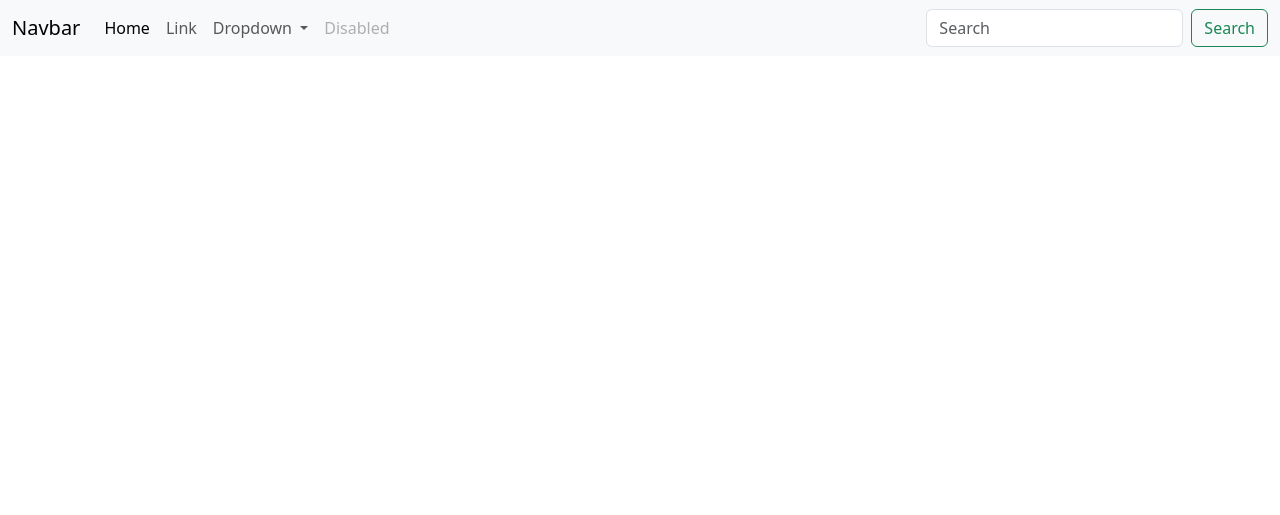
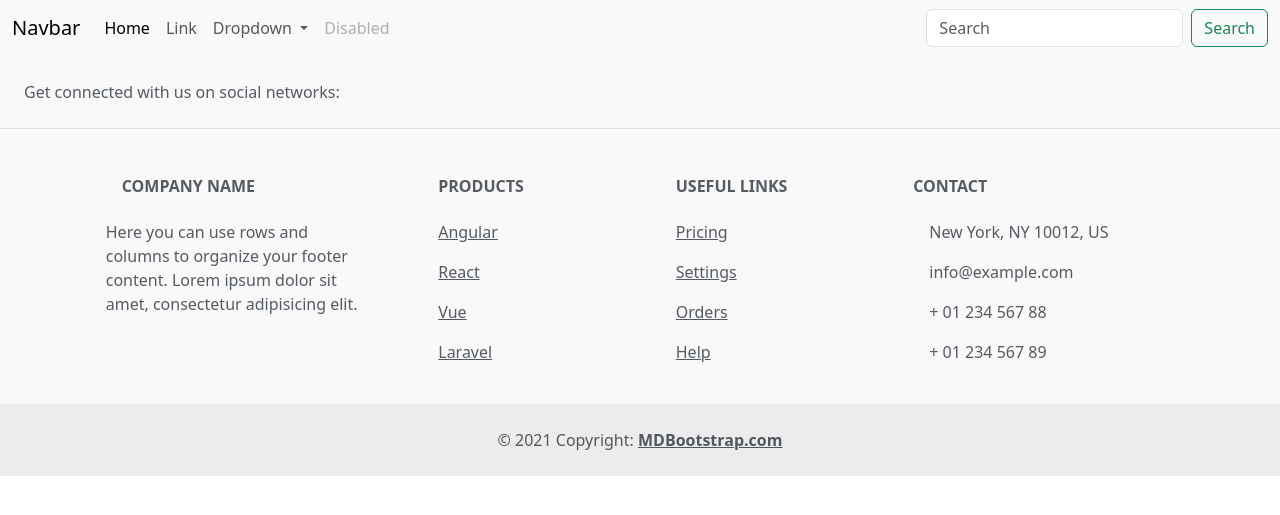
Before and after one commit to Kishankp9990/Climate-Information-System, a Django app: page /basic in a window 1280 px wide. Shown: the top 515 px of the page. Run offline with Django 4.2, Linux system fonts and the light colour scheme.

Commit message:
adding footers

```diff
--- a/cisapp/templates/basic.html
+++ b/cisapp/templates/basic.html
@@ -50,7 +50,128 @@
         </div>
       </nav>
       {%block body%}{%endblock%}
+      <!-- Footer -->
+<footer class="text-center text-lg-start bg-body-tertiary text-muted">
+  <!-- Section: Social media -->
+  <section class="d-flex justify-content-center justify-content-lg-between p-4 border-bottom">
+    <!-- Left -->
+    <div class="me-5 d-none d-lg-block">
+      <span>Get connected with us on social networks:</span>
+    </div>
+    <!-- Left -->
 
+    <!-- Right -->
+    <div>
+      <a href="" class="me-4 text-reset">
+        <i class="fab fa-facebook-f"></i>
+      </a>
+      <a href="" class="me-4 text-reset">
+        <i class="fab fa-twitter"></i>
+      </a>
+      <a href="" class="me-4 text-reset">
+        <i class="fab fa-google"></i>
+      </a>
+      <a href="" class="me-4 text-reset">
+        <i class="fab fa-instagram"></i>
+      </a>
+      <a href="" class="me-4 text-reset">
+        <i class="fab fa-linkedin"></i>
+      </a>
+      <a href="" class="me-4 text-reset">
+        <i class="fab fa-github"></i>
+      </a>
+    </div>
+    <!-- Right -->
+  </section>
+  <!-- Section: Social media -->
+
+  <!-- Section: Links  -->
+  <section class="">
+    <div class="container text-center text-md-start mt-5">
+      <!-- Grid row -->
+      <div class="row mt-3">
+        <!-- Grid column -->
+        <div class="col-md-3 col-lg-4 col-xl-3 mx-auto mb-4">
+          <!-- Content -->
+          <h6 class="text-uppercase fw-bold mb-4">
+            <i class="fas fa-gem me-3"></i>Company name
+          </h6>
+          <p>
+            Here you can use rows and columns to organize your footer content. Lorem ipsum
+            dolor sit amet, consectetur adipisicing elit.
+          </p>
+        </div>
+        <!-- Grid column -->
+
+        <!-- Grid column -->
+        <div class="col-md-2 col-lg-2 col-xl-2 mx-auto mb-4">
+          <!-- Links -->
+          <h6 class="text-uppercase fw-bold mb-4">
+            Products
+          </h6>
+          <p>
+            <a href="#!" class="text-reset">Angular</a>
+          </p>
+          <p>
+            <a href="#!" class="text-reset">React</a>
+          </p>
+          <p>
+            <a href="#!" class="text-reset">Vue</a>
+          </p>
+          <p>
+            <a href="#!" class="text-reset">Laravel</a>
+          </p>
+        </div>
+        <!-- Grid column -->
+
+        <!-- Grid column -->
+        <div class="col-md-3 col-lg-2 col-xl-2 mx-auto mb-4">
+          <!-- Links -->
+          <h6 class="text-uppercase fw-bold mb-4">
+            Useful links
+          </h6>
+          <p>
+            <a href="#!" class="text-reset">Pricing</a>
+          </p>
+          <p>
+            <a href="#!" class="text-reset">Settings</a>
+          </p>
+          <p>
+            <a href="#!" class="text-reset">Orders</a>
+          </p>
+          <p>
+            <a href="#!" class="text-reset">Help</a>
+          </p>
+        </div>
+        <!-- Grid column -->
+
+        <!-- Grid column -->
+        <div class="col-md-4 col-lg-3 col-xl-3 mx-auto mb-md-0 mb-4">
+          <!-- Links -->
+          <h6 class="text-uppercase fw-bold mb-4">Contact</h6>
+          <p><i class="fas fa-home me-3"></i> New York, NY 10012, US</p>
+          <p>
+            <i class="fas fa-envelope me-3"></i>
+            info@example.com
+          </p>
+          <p><i class="fas fa-phone me-3"></i> + 01 234 567 88</p>
+          <p><i class="fas fa-print me-3"></i> + 01 234 567 89</p>
+        </div>
+        <!-- Grid column -->
+      </div>
+      <!-- Grid row -->
+    </div>
+  </section>
+  <!-- Section: Links  -->
+
+  <!-- Copyright -->
+  <div class="text-center p-4" style="background-color: rgba(0, 0, 0, 0.05);">
+    © 2021 Copyright:
+    <a class="text-reset fw-bold" href="https://mdbootstrap.com/">MDBootstrap.com</a>
+  </div>
+  <!-- Copyright -->
+</footer>
+<!-- Footer -->
   </body>
   </html>
   <script src="https://cdn.jsdelivr.net/npm/bootstrap@5.3.3/dist/js/bootstrap.bundle.min.js" integrity="sha384-YvpcrYf0tY3lHB60NNkmXc5s9fDVZLESaAA55NDzOxhy9GkcIdslK1eN7N6jIeHz" crossorigin="anonymous"></script>
```
